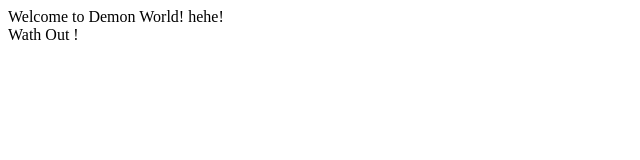
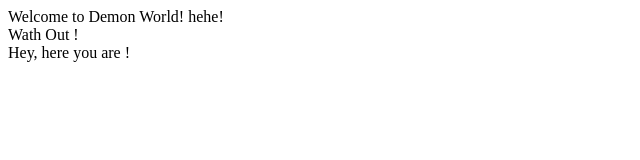
Before and after one commit to greatworks/Hello-Demon, a plain HTML site: page index.html in a window 1280 px wide. Shown: the whole page, without its empty margins (0-640 px from the left). Drawn offline with Linux system fonts and the light colour scheme.

Commit message:
update index.html

```diff
--- a/index.html
+++ b/index.html
@@ -6,5 +6,6 @@
 <body>
 Welcome to Demon World! hehe!
 <div>Wath Out !</div>
+Hey, here you are !
 </body>
 </html>
```
